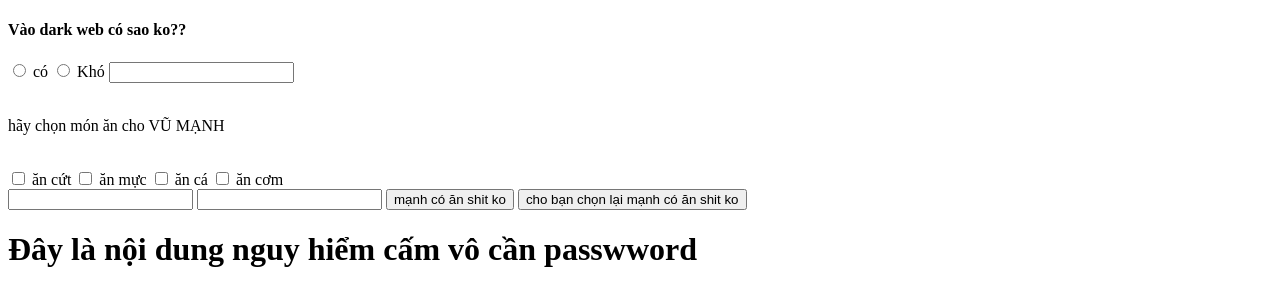
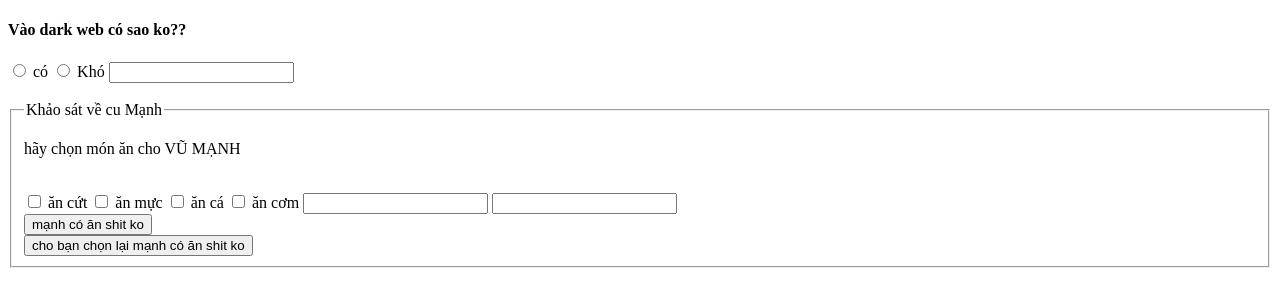
Before and after one commit to danhtien00/memtesst, a plain HTML site: page index.html in a window 1280 px wide. Shown: the top 286 px of the page. Drawn offline with Linux system fonts and the light colour scheme.

Commit message:
Add files via upload

```diff
--- a/index.html
+++ b/index.html
@@ -9,17 +9,21 @@
         <input type="radio" name="thangmanh" value="A" > có
         <input type="radio" name="thangmanh" value="A" > Khó
         <input type="text" name="hoten"> <br><br>
-        <p> hãy chọn món ăn cho VŨ MẠNH</p> <br>
-        <input type="checkbox" name="pembra1n"> ăn cứt
-        <input type="checkbox" name="pembra1n1"> ăn mực
-        <input type="checkbox" name="pembra1n2"> ăn cá
-        <input type="checkbox" name="pembra1n3"> ăn cơm
+
         <!--  cái checkbox nếu để naem giống nhau hết thì dữ liệu khi gửi về sever thì sẽ chỉ nhận đc cái cuôi cùng thôi sẽ dẫn đến sai-->
         <form action="battap.html" method="POST">
-            <input type="email" name="lashf">
-            <input type="password" name="pass">
-            <input type="submit" name="nop" value="mạnh có ăn shit ko">
-            <input type="reset" name="nop" value="cho bạn chọn lại mạnh có ăn shit ko">
+            <fieldset>
+                <legend>Khảo sát về cu Mạnh</legend>
+                    <p> hãy chọn món ăn cho VŨ MẠNH</p> <br>
+                    <input type="checkbox" name="pembra1n"> ăn cứt
+                    <input type="checkbox" name="pembra1n1"> ăn mực
+                    <input type="checkbox" name="pembra1n2"> ăn cá
+                    <input type="checkbox" name="pembra1n3"> ăn cơm
+                    <input type="email" name="lashf">
+                    <input type="password" name="pass"><br>
+                    <input type="submit" name="nop" value="mạnh có ăn shit ko"><br>
+                    <input type="reset" name="nop" value="cho bạn chọn lại mạnh có ăn shit ko">
+            </fieldset>
         </form>
         <h1>Đây là nội dung nguy hiểm cấm vô cần passwword</h1>
         <a href="#ronaldo"> thông tin về cầu thủ Ronaldo</a>
```
